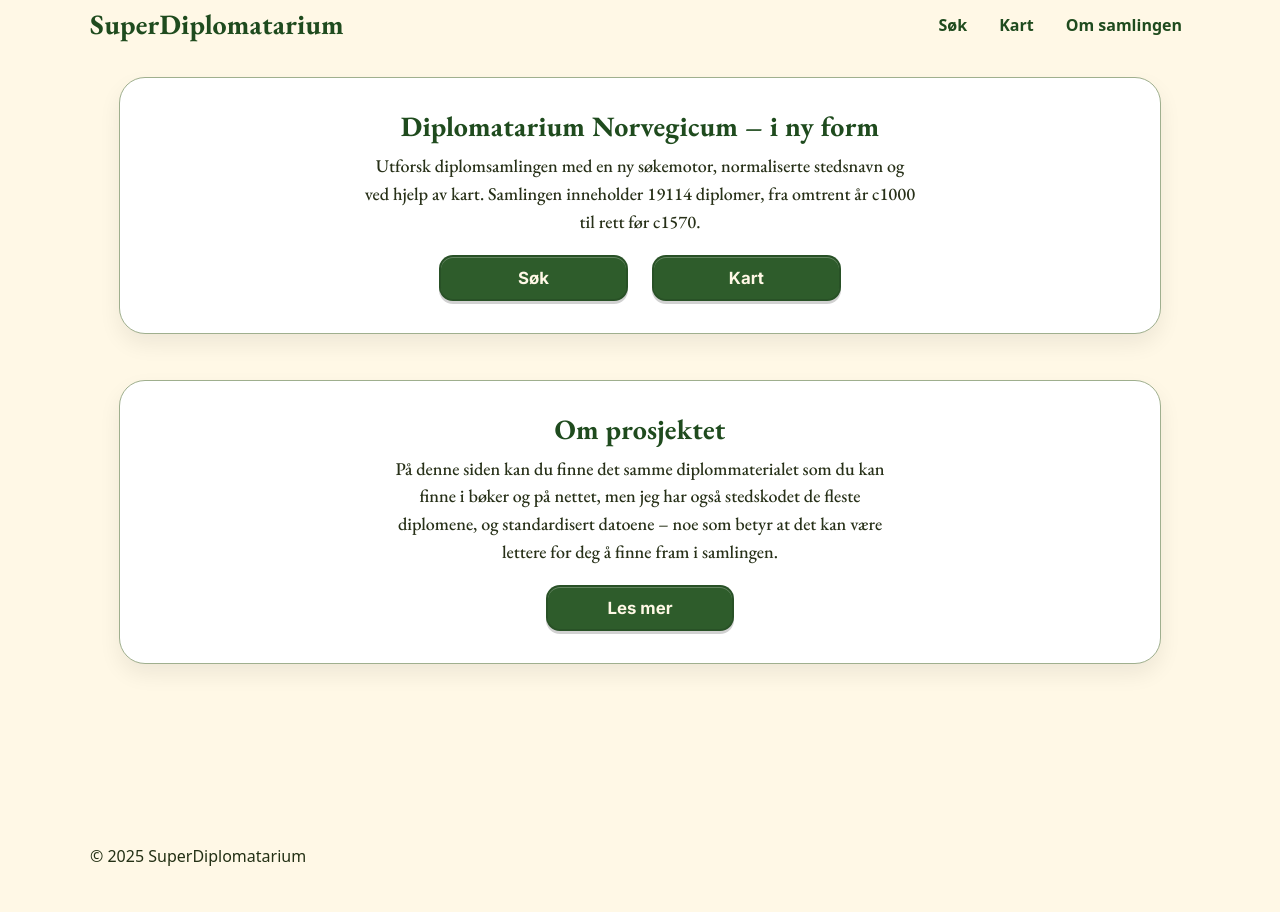
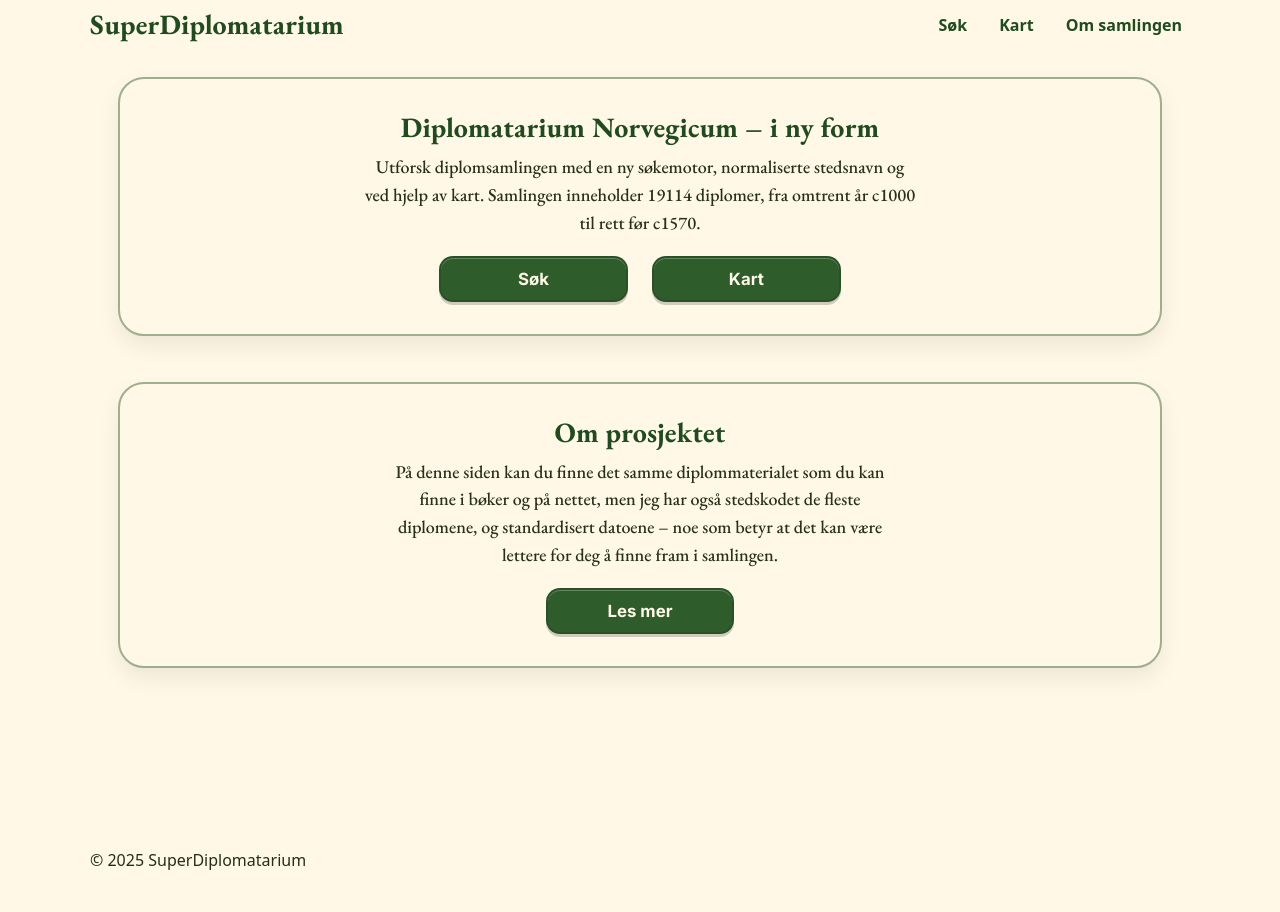
Before and after one commit to Moryzont/SuperDiplomatarium, a Jekyll site: the page built from index.html, in a window 1280 px wide. Built offline with Jekyll 4.4.1, drawn with Linux system fonts in a browser that asks for light colours; some web fonts are replaced.

Commit message:
Update main.css

```diff
--- a/assets/css/main.css
+++ b/assets/css/main.css
@@ -218,8 +218,8 @@
 .fig-landing { padding: clamp(18px, 4vw, 32px) 0 clamp(28px, 6vw, 56px); }
 
 .fig-card{
-  background: #fff;                     /* lys kortflate mot krem-bakgrunn */
-  border: 1.5px solid #9FAF8E;          /* oliventonet kant (kan justeres) */
+  background: #FFF8E6;                     /* lys kortflate mot krem-bakgrunn */
+  border: 2px solid #9FAF8E;          /* oliventonet kant (kan justeres) */
   border-radius: 26px;                   /* store, myke hjørner */
   padding: clamp(18px, 4vw, 32px) clamp(18px, 5vw, 60px);
   box-shadow: 0 10px 22px rgba(0,0,0,.07); /* jevn skygge – alle kanter */
```
